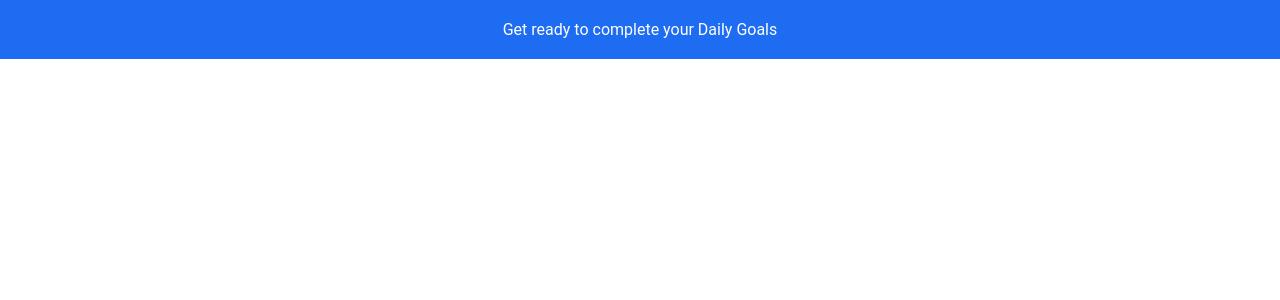
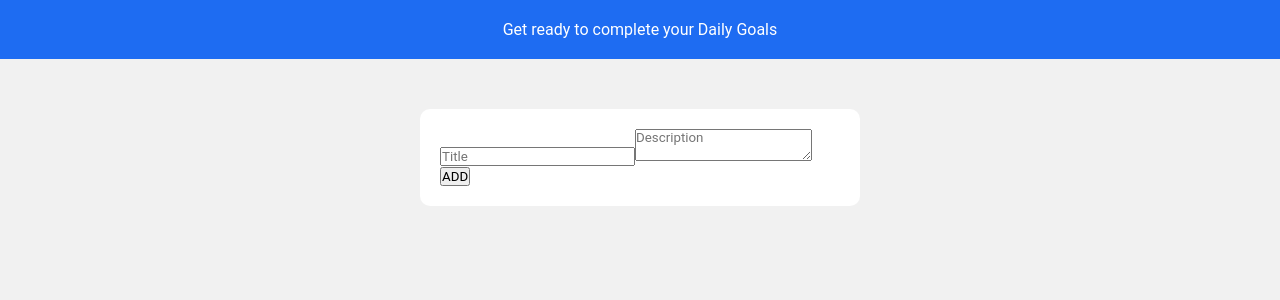
Before and after one commit to RupeshPradhan33/todo_list, a React (Create React App) app: page / in a window 1280 px wide. Shown: the top 300 px of the page. Built offline with nearby package versions, Linux system fonts and the light colour scheme.

Commit message:
form adding in progress

```diff
--- a/src/App.css
+++ b/src/App.css
@@ -13,3 +13,15 @@ nav {
     padding: 20px;
     text-align: center;
 }
+
+body {
+    background-color: rgb(241, 241, 241);
+}
+
+.container {
+    width: 400px;
+    background-color: white;
+    margin: 50px auto;
+    padding: 20px;
+    border-radius: 10px;
+}
--- a/src/App.js
+++ b/src/App.js
@@ -2,6 +2,7 @@ import "./App.css";
 
 import Header from "./components/Header";
 import Home from "./components/Home";
+
 
 function App() {
   return (
--- a/src/components/Home.jsx
+++ b/src/components/Home.jsx
@@ -1,9 +1,19 @@
-import React, {useState } from 'react';
+import React, { useState } from 'react';
 
 const Home = () => {
-  return <div className='container'>
+  return (
+    <div className='container'>
+      <form >
+        <input type="text" placeholder='Title' />
+        <textarea placeholder='Description'></textarea>
 
-  </div>
+        <button type='submit'>ADD</button>
+
+
+      </form>
+
+    </div>
+  );
 };
 
 export default Home;
```
